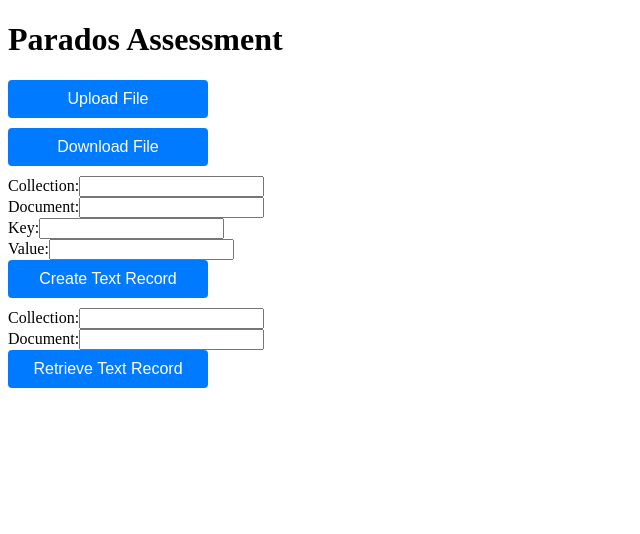
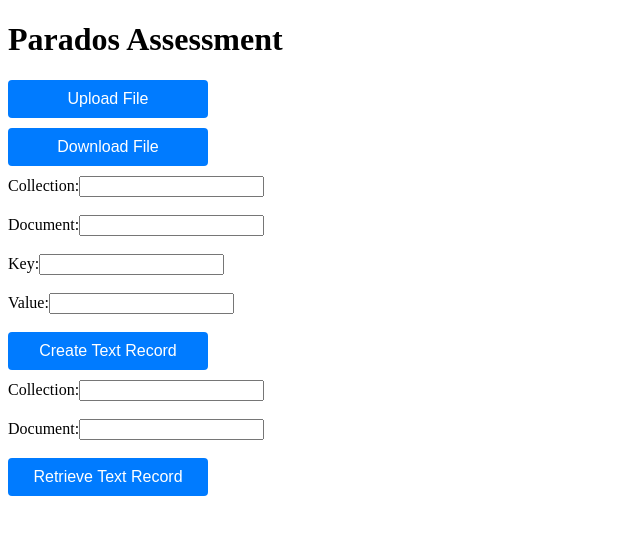
Before and after one commit to AbhishekPethani/Parados_Assessment_Frontend, a React (Create React App) app: page / in a window 1280 px wide. Shown: the top 534 px of the page, without its empty margins (0-640 px from the left). Built offline with nearby package versions, Linux system fonts and the light colour scheme.

Commit message:
Minor CSS changes

```diff
--- a/src/components/CreateTextRecord.js
+++ b/src/components/CreateTextRecord.js
@@ -25,7 +25,7 @@ export const CreateTextRecord = ({changeResult, baseURL}) => {
     }
 
     return (
-        <div>
+        <div style={{ display: 'flex', flexDirection: 'column' }}>
             <label>Collection:
                 <input type="text" value={collection} onChange={(e) => setCollection(e.target.value)} />
             </label>
--- a/src/components/RetrieveTextRecord.js
+++ b/src/components/RetrieveTextRecord.js
@@ -17,7 +17,7 @@ export const RetrieveTextRecord = ({ changeResult, baseURL }) => {
         }
     }
     return (
-        <div>
+        <div style={{ display: 'flex', flexDirection: 'column' }}>
             <label>Collection:
                 <input type="text" value={collection} onChange={(e) => setCollection(e.target.value)} />
             </label>
```
